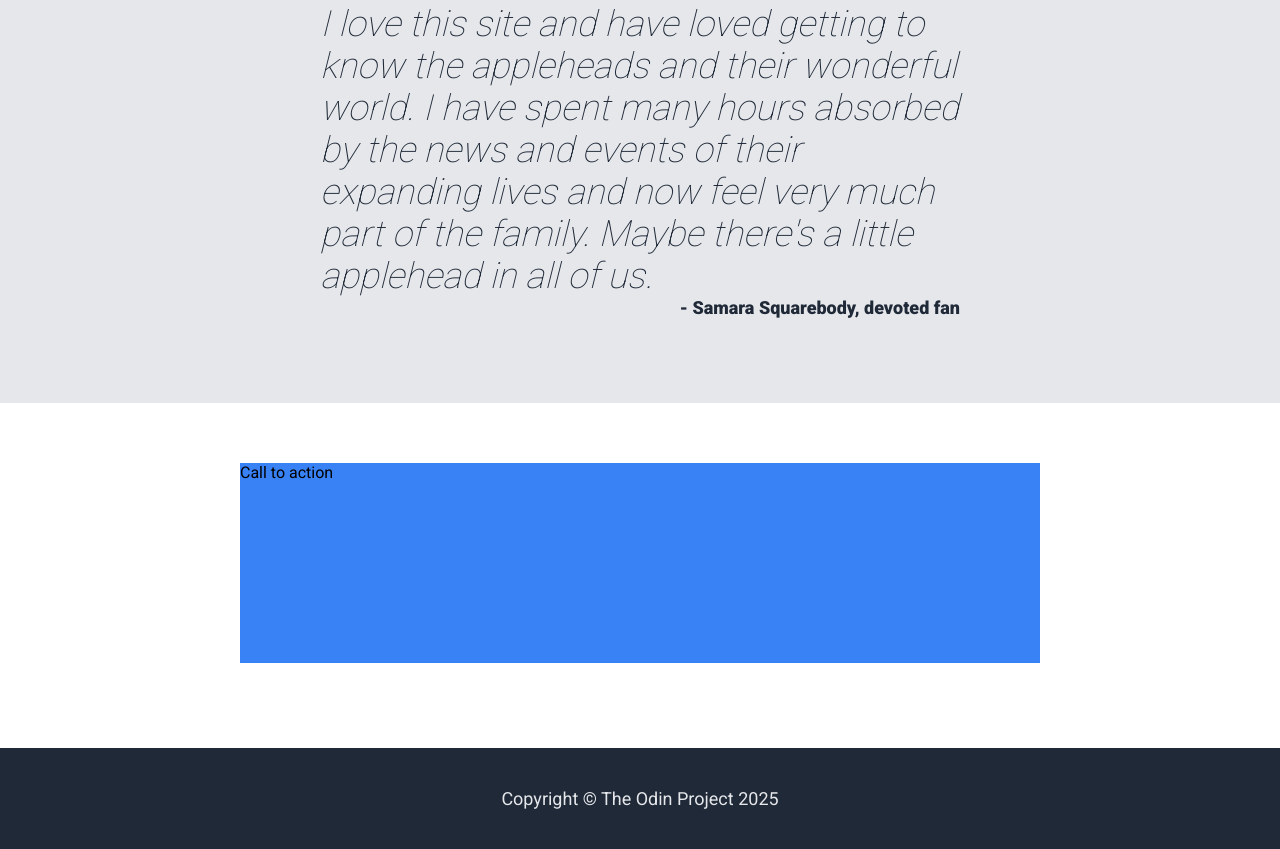
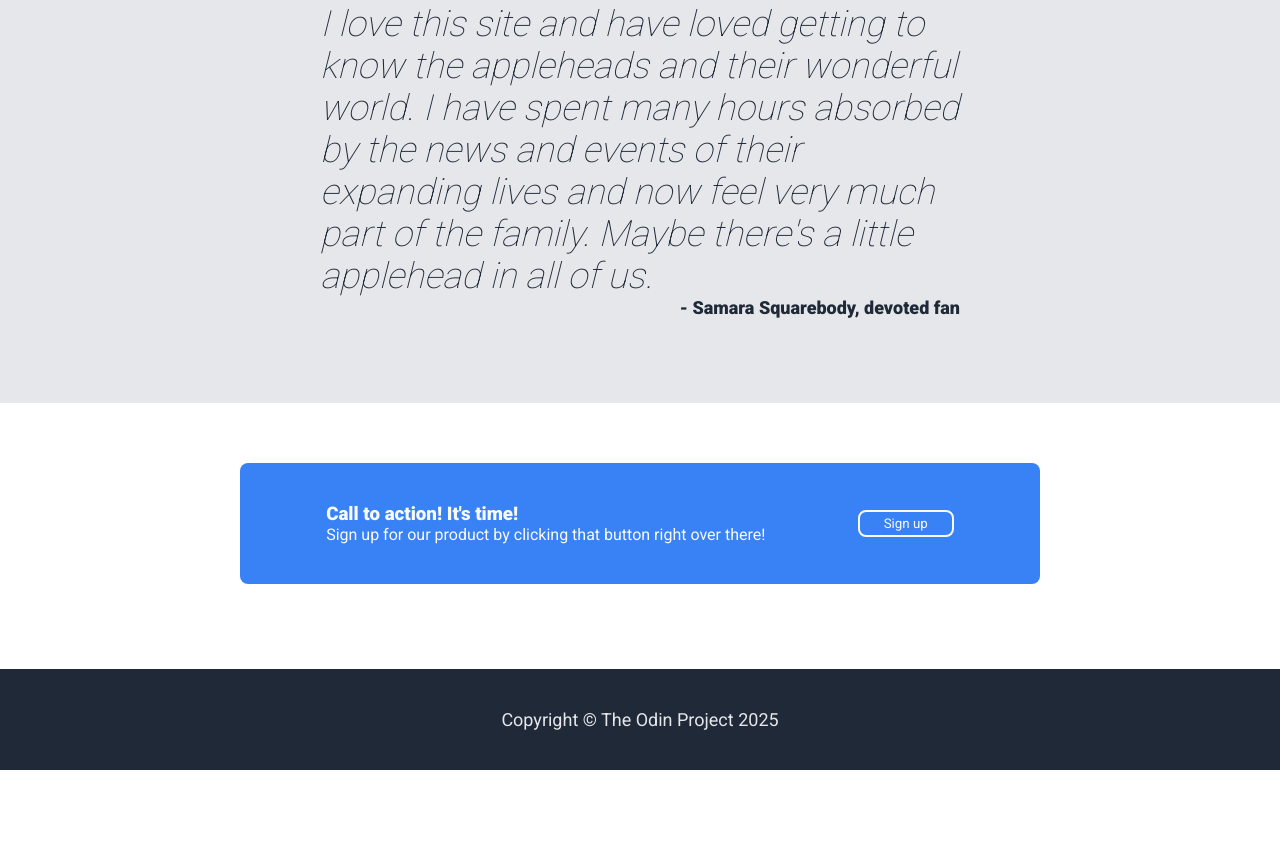
Before and after one commit to michael-dalton-home/appleheads, a plain HTML site: page index.html in a window 1280 px wide. Shown: the part 1285-2134 px from the top of the page. After the commit the page ends 2055 px from the top, so only its background shows below. Drawn offline with Linux system fonts and the light colour scheme.

Commit message:
Complete sign up section
White furniture in a blue box

```diff
--- a/css/styles.css
+++ b/css/styles.css
@@ -21,9 +21,6 @@ header, footer, .main-panel {
 }
 header, footer, .panel-1 {
     background-color: #1f2937;
-}
-.panel-1-inner, .panel-2-inner, .panel-3-inner, .panel-4-inner {
-    min-height: 25vh;
 }
 .panel-1, .panel-2, .panel-3, .panel-4 {
     padding: 60px 0px;
@@ -188,6 +185,21 @@ header, footer, .panel-1 {
 
 /* PANEL FOUR
 */
-.panel-4-inner {
+.p4-row {
     background-color: #3882f6;
+    display: flex;
+    padding: 40px;
+    border-radius: 8px;
+    color: #f9faf8;
+    justify-content: center;
+    align-items: center;
+
+    > .p4-right  button {
+        padding: 4px 24px;
+        margin: 0;
+        border-radius: 8px;
+        background-color: #3882f6;
+        color: #f9faf8;
+        border: 2px solid #f9faf8;
+    }
 }
--- a/index.html
+++ b/index.html
@@ -113,7 +113,15 @@
             <!-- Call to action .. -->
             <section class="panel-4">
                 <div class="panel-4-inner">
-                    Call to action
+                    <div class="p4-row">
+                        <div class="p4-left">
+                            <h3>Call to action! It's time!</h3>
+                            <p>Sign up for our product by clicking that button right over there!</p>
+                        </div>
+                        <div class="p4-right">
+                            <button>Sign up</button>
+                        </div>
+                    </div>
                 </div>
             </section>
 
```
